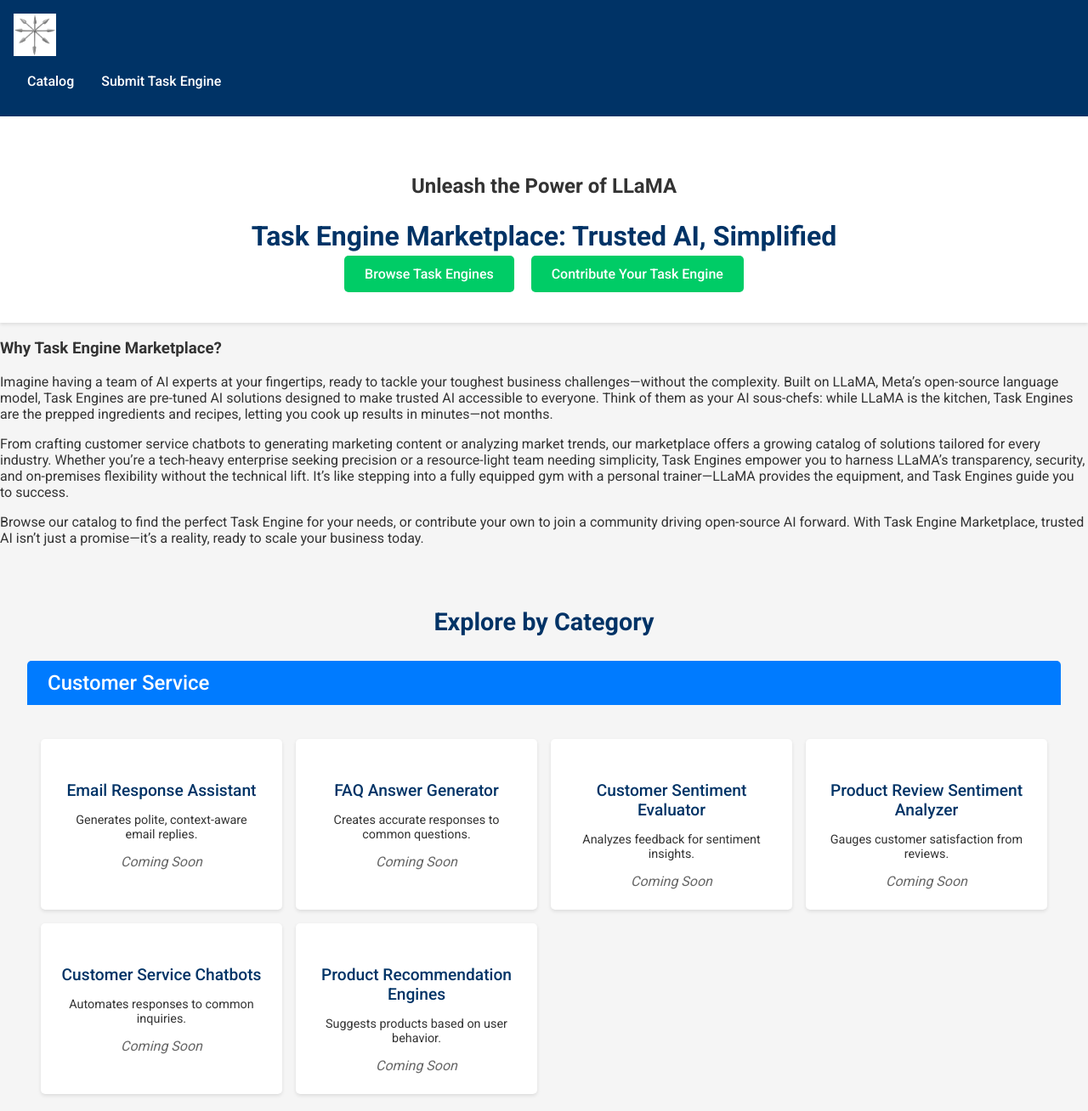
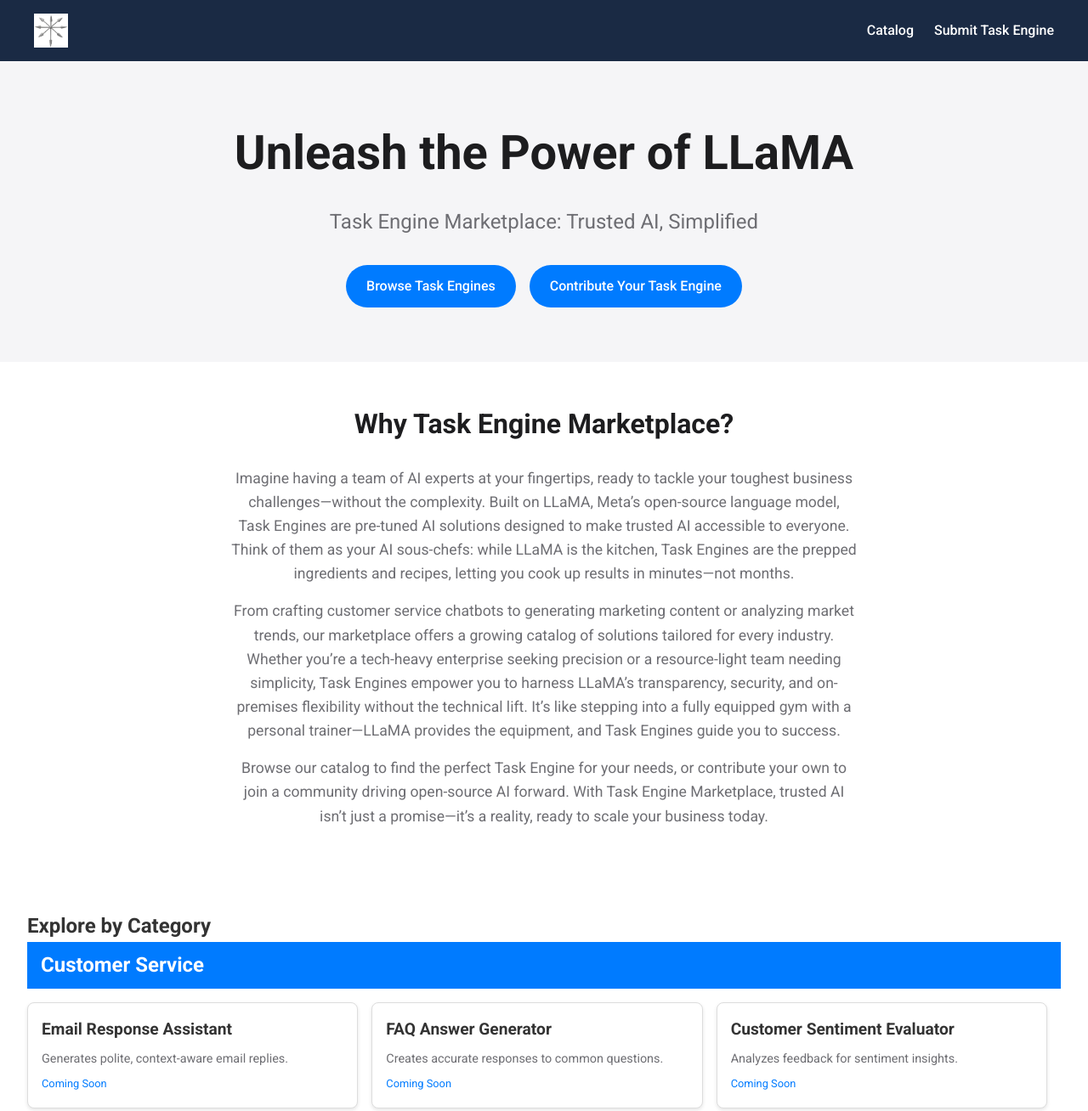
Before and after one commit to onepequity/llama-task-engine-marketplace, a plain HTML site: page index.html in a window 1280 px wide. Shown: the top 1308 px of the page at 85% size. Drawn offline with Linux system fonts and the light colour scheme.

Commit message:
Update styles.css

```diff
--- a/styles.css
+++ b/styles.css
@@ -1,224 +1,159 @@
+/* Reset and Base Styles */
+* {
+    margin: 0;
+    padding: 0;
+    box-sizing: border-box;
+}
+
 body {
     font-family: 'Roboto', sans-serif;
-    margin: 0;
-    padding: 0;
-    background-color: #f5f5f5;
+    line-height: 1.6;
     color: #333;
 }
 
+/* Header Styles */
 .header {
+    background-color: #1a2a44;
+    padding: 1rem 2rem;
     display: flex;
+    justify-content: center;
     align-items: center;
-    background-color: #003366;
-    color: white;
-    padding: 1em;
+}
+
+.header-container {
+    display: flex;
+    justify-content: space-between;
+    align-items: center;
+    width: 100%;
+    max-width: 1200px;
+}
+
+.logo {
+    height: 40px;
+}
+
+nav ul {
+    list-style: none;
+    display: flex;
+    gap: 1.5rem;
+}
+
+nav ul li a {
+    color: #fff;
+    text-decoration: none;
+    font-weight: 500;
+    font-size: 1rem;
+}
+
+nav ul li a:hover {
+    color: #007bff;
+}
+
+/* Hero Section */
+.hero {
+    text-align: center;
+    padding: 4rem 2rem;
+    background-color: #f5f5f7;
+}
+
+.hero h1 {
+    font-size: 3.5rem;
+    font-weight: 700;
+    color: #1d1d1f;
+    margin-bottom: 1rem;
+}
+
+.hero h2 {
+    font-size: 1.5rem;
+    font-weight: 400;
+    color: #6e6e73;
+    margin-bottom: 2rem;
+}
+
+.cta-buttons {
+    display: flex;
+    justify-content: center;
+    gap: 1rem;
+}
+
+.button {
+    display: inline-block;
+    padding: 0.75rem 1.5rem;
+    background-color: #007bff;
+    color: #fff;
+    text-decoration: none;
+    border-radius: 2rem;
+    font-weight: 500;
+    transition: background-color 0.3s;
+}
+
+.button:hover {
+    background-color: #0056b3;
+}
+
+/* Intro Section */
+.intro {
+    max-width: 800px;
+    margin: 0 auto;
+    padding: 3rem 2rem;
+    text-align: center;
+}
+
+.intro h3 {
+    font-size: 2rem;
+    font-weight: 600;
+    color: #1d1d1f;
+    margin-bottom: 1.5rem;
+}
+
+.intro p {
+    font-size: 1.1rem;
+    color: #6e6e73;
+    margin-bottom: 1rem;
+}
+
+/* Catalog Section (for reference, assuming it exists in your styles.css) */
+.catalog {
+    padding: 2rem;
+}
+
+.category-title {
+    font-size: 1.5rem;
+    color: #fff;
+    padding: 0.5rem 1rem;
+    margin-bottom: 1rem;
+}
+
+.task-engines {
+    display: flex;
+    flex-wrap: wrap;
+    gap: 1rem;
+}
+
+.task-engine-card {
+    background-color: #fff;
+    border: 1px solid #ddd;
+    border-radius: 8px;
+    padding: 1rem;
+    width: calc(33.333% - 1rem);
     box-shadow: 0 2px 4px rgba(0, 0, 0, 0.1);
 }
 
-.logo {
-    height: 50px;
-    margin-right: 1em;
-}
-
-.header h1 {
-    margin: 0;
-    font-size: 1.5em;
-    font-weight: 500;
-}
-
-.header nav ul {
-    list-style: none;
-    padding: 0;
-    display: flex;
-    margin-left: auto;
-}
-
-.header nav ul li {
-    margin: 0 1em;
-}
-
-.header nav ul li a {
-    color: white;
-    text-decoration: none;
-    font-weight: 500;
-    transition: color 0.3s ease;
-}
-
-.header nav ul li a:hover {
-    color: #00CC66;
-}
-
-.hero {
-    text-align: center;
-    padding: 3em 1em;
-    background-color: #fff;
-    box-shadow: 0 2px 4px rgba(0, 0, 0, 0.1);
-}
-
-.hero h2 {
-    color: #003366;
-    font-size: 2em;
-    font-weight: 700;
-    margin-bottom: 0.5em;
-}
-
-.hero p {
-    max-width: 600px;
-    margin: 0 auto 1em;
-    font-size: 1.1em;
-}
-
-.cta-buttons {
-    margin-top: 1em;
-}
-
-.button {
-    background-color: #00CC66;
-    color: white;
-    padding: 0.75em 1.5em;
-    text-decoration: none;
-    font-weight: 500;
-    border-radius: 5px;
-    margin: 0 0.5em;
-    transition: background-color 0.3s ease;
-}
-
-.button:hover {
-    background-color: #009933;
-}
-
-.catalog {
-    padding: 2em;
-}
-
-.catalog h2 {
-    text-align: center;
-    color: #003366;
-    font-size: 1.8em;
-    font-weight: 700;
-    margin-bottom: 1em;
-}
-
-.category {
-    margin-bottom: 2em;
-}
-
-.category-title {
-    color: white;
-    padding: 0.5em 1em;
-    font-size: 1.5em;
-    font-weight: 500;
-    border-radius: 5px 5px 0 0;
-}
-
-.task-engines {
-    display: grid;
-    grid-template-columns: repeat(auto-fill, minmax(250px, 1fr));
-    gap: 1em;
-    padding: 1em;
-}
-
-.task-engine-card {
-    background-color: white;
-    border-radius: 5px;
-    box-shadow: 0 2px 4px rgba(0, 0, 0, 0.1);
-    padding: 1.5em;
-    text-align: center;
-    transition: transform 0.3s ease;
-}
-
-.task-engine-card:hover {
-    transform: translateY(-5px);
-}
-
 .task-engine-card h4 {
-    color: #003366;
-    font-size: 1.2em;
-    font-weight: 500;
-    margin-bottom: 0.5em;
+    font-size: 1.2rem;
+    margin-bottom: 0.5rem;
 }
 
 .task-engine-card p {
-    font-size: 0.9em;
-    margin-bottom: 1em;
+    font-size: 0.9rem;
+    color: #6e6e73;
 }
 
 .coming-soon {
-    color: #666;
-    font-style: italic;
-}
-
-.submit {
-    background-color: white;
-    padding: 2em;
-    box-shadow: 0 2px 4px rgba(0, 0, 0, 0.1);
-}
-
-.submit h2 {
-    color: #003366;
-    text-align: center;
-    font-weight: 700;
-    margin-bottom: 1em;
-}
-
-form {
-    display: flex;
-    flex-direction: column;
-    max-width: 500px;
-    margin: 0 auto;
-}
-
-label {
-    margin-top: 1em;
-    color: #333;
-    font-weight: 500;
-}
-
-input, textarea, select {
-    padding: 0.5em;
-    margin-top: 0.5em;
-    border: 1px solid #ccc;
-    border-radius: 3px;
-    font-size: 1em;
-}
-
-button {
-    margin-top: 1em;
-    background-color: #00CC66;
-    color: white;
-    padding: 0.75em;
-    border: none;
-    border-radius: 5px;
-    cursor: pointer;
-    font-weight: 500;
-    transition: background-color 0.3s ease;
-}
-
-button:hover {
-    background-color: #009933;
-}
-
-.submit p {
-    text-align: center;
-    margin-top: 1em;
-    color: #666;
-}
-
-footer {
-    background-color: #003366;
-    color: white;
-    text-align: center;
-    padding: 1em;
-    margin-top: 2em;
-}
-
-footer a {
-    color: #00CC66;
-    text-decoration: none;
-}
-
-footer a:hover {
-    text-decoration: underline;
+    display: inline-block;
+    margin-top: 0.5rem;
+    font-size: 0.8rem;
+    color: #007bff;
 }
 
 /* Responsive Design */
```
